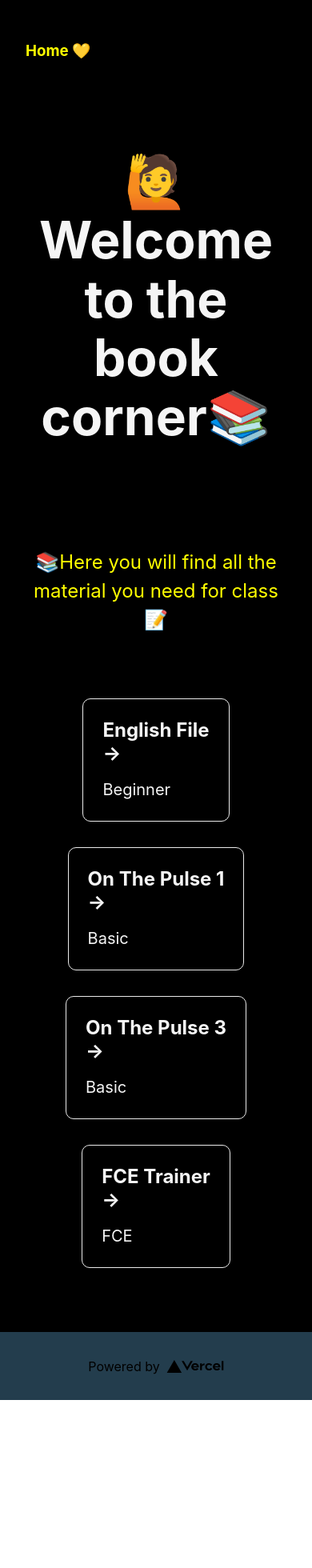
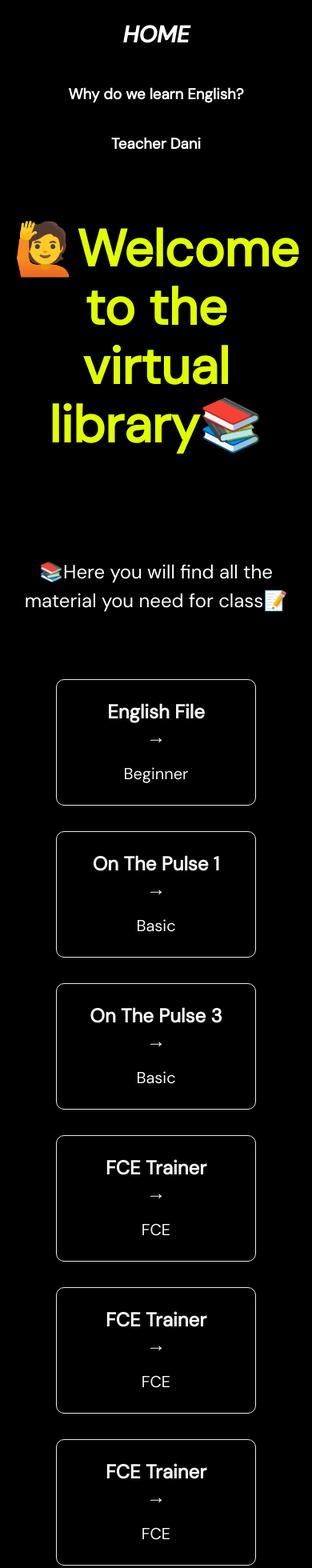
Before and after one commit to DanMartinez01/MiniLibrary-with-Next.Js, a Next.js app in the folder minilibrary/: page / in a window 390 px wide. Shown: the top 1960 px of the page at 80% size. Before the commit the page ends 1750 px from the top, so only its background shows below. Built offline with nearby package versions, Linux system fonts and the light colour scheme.

Commit message:
add new component, changes in navbar

```diff
--- a/minilibrary/data.json
+++ b/minilibrary/data.json
@@ -22,5 +22,17 @@
         "title": "FCE Trainer",
         "level": "FCE",
         "file": "https://drive.google.com/file/d/1KYM05ac76I29eYC81JJ57OxfHYmYtoYY"
+    },
+    {
+        "id": "book5",
+        "title": "FCE Trainer",
+        "level": "FCE",
+        "file": "https://drive.google.com/file/d/1KYM05ac76I29eYC81JJ57OxfHYmYtoYY"
+    },
+    {
+        "id": "book6",
+        "title": "FCE Trainer",
+        "level": "FCE",
+        "file": "https://drive.google.com/file/d/1KYM05ac76I29eYC81JJ57OxfHYmYtoYY"
     }
 ]
--- a/minilibrary/pages/_app.tsx
+++ b/minilibrary/pages/_app.tsx
@@ -14,12 +14,21 @@
     <>
       <nav className={styles.navbar}>
         <Link href="/">
-          <a><h3>Home 💛</h3></a>
+          <a className={styles.Home}><h1>HOME</h1></a>
+        </Link>
+        <Link href="/why">
+          <a><h3>Why do we learn English?</h3></a>
+        </Link>
+        <Link href="/">
+          <a><h3>Teacher Dani</h3></a>
         </Link>
       </nav>
       <Component {...pageProps} />
       <footer className={styles.footer}>
-        <a
+        <a>Teacher Dani 2022</a>
+        <a>Github</a>
+        <a>LinkedIn</a>
+        {/* <a
           href="https://vercel.com?utm_source=create-next-app&utm_medium=default-template&utm_campaign=create-next-app"
           rel="noopener noreferrer"
           target="_blank"
@@ -28,7 +37,7 @@
           <span className={styles.logo}>
             <Image alt="Vercel Logo" height={16} src="/vercel.svg" width={72} />
           </span>
-        </a>
+        </a> */}
       </footer>
     </>
   );
--- a/minilibrary/pages/index.tsx
+++ b/minilibrary/pages/index.tsx
@@ -3,6 +3,7 @@
 import type { NextPage } from 'next'
 import Head from 'next/head'
 import styles from '../styles/Home.module.css'
+
 
 import data from '../data.json'
 import { Book } from '../types'
@@ -21,12 +22,10 @@
 
       <main className={styles.main}>
         <h1 className={styles.title}>
-          🙋Welcome to the book corner📚
+          🙋Welcome to the virtual library📚
         </h1>
         <p className={styles.description}>
-          {/* Get started by editing{' '} */}
           📚Here you will find all the material you need for class📝
-          {/* <code className={styles.code}>pages/index.tsx</code> */}
         </p>
 
         <div className={styles.grid}>
--- a/minilibrary/styles/Home.module.css
+++ b/minilibrary/styles/Home.module.css
@@ -1,7 +1,7 @@
 .container {
-  padding: 0 2rem;
-  background-color:black;
-  color:whitesmoke;
+  padding: 0 1rem;
+  background-color: black;
+  color: whitesmoke;
 }
 
 .main {
@@ -13,39 +13,48 @@
   justify-content: center;
   align-items: center;
 }
-.navbar{
+
+.navbar {
   display: flex;
   flex: 1;
-  padding: 2rem 0;
-  border-top: 1px solid black;
+  padding: 1rem;
   justify-content: center;
-  align-items: center;
   background-color: black;
-  color:yellow;
+  color: white;
   font-weight: bold;
 }
+
 .navbar a {
-  display: flex;
-  justify-content: left;
-  align-items: left;
-  flex-grow: 1;
-  padding-left: 2rem;
-}
-.footer {
-  display: flex;
-  flex: 1;
-  padding: 2rem 0;
-  border-top: 1px solid #233d4d;
-  background-color: #233d4d;
-  justify-content: center;
-  align-items: center;
-}
-
-.footer a {
   display: flex;
   justify-content: center;
   align-items: center;
   flex-grow: 1;
+  padding-left: 2rem;
+
+}
+
+.Home {
+  font-style: italic;
+  font-size: larger;
+  font-weight: bolder;
+}
+
+.footer {
+  display: flex;
+  flex: 1;
+  flex-direction: column;
+  padding: 1rem;
+  background-color: rgba(0, 0, 0, 0.966);
+  color: white;
+}
+
+
+.footer a {
+  display: flex;
+  flex-grow: 1;
+  padding: .2rem;
+  justify-content: left;
+  align-items: left;
 }
 
 .title a {
@@ -61,7 +70,7 @@
 
 .title {
   margin: 0;
-  margin-bottom: 4rem ;
+  margin-bottom: 4rem;
   line-height: 1.15;
   font-size: 4rem;
 }
@@ -69,13 +78,14 @@
 .title,
 .description {
   text-align: center;
+  color: #E0FF00
 }
 
 .description {
   margin: 4rem 0;
   line-height: 1.5;
   font-size: 1.5rem;
-  color:yellow
+  color: white;
 }
 
 .code {
@@ -92,13 +102,14 @@
   align-items: center;
   justify-content: center;
   flex-wrap: wrap;
-  max-width: 800px;
+  max-width: 900px;
 }
 
 .card {
+  width: 250px;
   margin: 1rem;
   padding: 1.5rem;
-  text-align: left;
+  text-align: center;
   color: inherit;
   text-decoration: none;
   border: 1px solid #eaeaea;
@@ -110,8 +121,9 @@
 .card:hover,
 .card:focus,
 .card:active {
-  color: #0070f3;
-  border-color: #0070f3;
+  color: #97a2ad;
+  border-color: #c5cacf;
+  transform: scale(1.1);
 }
 
 .card h2 {
@@ -124,7 +136,8 @@
   font-size: 1.25rem;
   line-height: 1.5;
 }
-.button{
+
+.button {
   margin: 1rem;
   padding: .5rem;
   text-align: left;
@@ -135,6 +148,31 @@
   transition: color 0.15s ease, border-color 0.15s ease;
   max-width: 300px;
 }
+
+.descriptionText {
+  display: flex;
+  text-align: center;
+}
+
+.descriptionCardsBox {
+  display: flex;
+  flex-direction: row;
+  text-align: center;
+  margin: 0 auto;
+  align-items: center;
+}
+
+.CardsText {
+  border: 1px solid white;
+  width: 250px;
+  height: 200px;
+  padding: 20px;
+  margin: 10px;
+  text-align: center;
+  justify-content: center;
+  align-content: center;
+}
+
 .button:hover,
 .button:focus,
 .button:active {
@@ -147,9 +185,42 @@
   margin-left: 0.5rem;
 }
 
+@media (max-width:1000px) {
+  .descriptionCardsBox {
+    margin: 0 auto;
+    flex-wrap: wrap;
+  }
+
+  .CardsText {
+    margin: 0 auto;
+    margin-top: 15px;
+    align-items: center;
+    justify-content: center;
+    text-align: center;
+  }
+}
+
 @media (max-width: 600px) {
   .grid {
     width: 100%;
     flex-direction: column;
   }
+
+  .descriptionCardsBox {
+    flex-direction: column;
+  }
+
+  .navbar,
+  .Home {
+    flex-direction: column;
+    margin: 0 auto;
+    padding: 0px;
+  }
+
+  .navbar a,
+  .Home {
+    padding: 0px;
+    margin-top: 0px;
+    margin-bottom: 0px;
+  }
 }
--- a/minilibrary/styles/globals.css
+++ b/minilibrary/styles/globals.css
@@ -1,9 +1,10 @@
+@import url('https://fonts.googleapis.com/css2?family=DM+Sans:ital,wght@0,400;1,500&family=Quicksand:wght@300&family=Roboto&display=swap');
+
 html,
 body {
   padding: 0;
   margin: 0;
-  font-family: -apple-system, BlinkMacSystemFont, Segoe UI, Roboto, Oxygen,
-    Ubuntu, Cantarell, Fira Sans, Droid Sans, Helvetica Neue, sans-serif;
+  font-family: 'DM Sans', sans-serif;
 }
 
 a {
```
Also changed, not shown: minilibrary/pages/why.tsx (added, +44 -0 lines).
